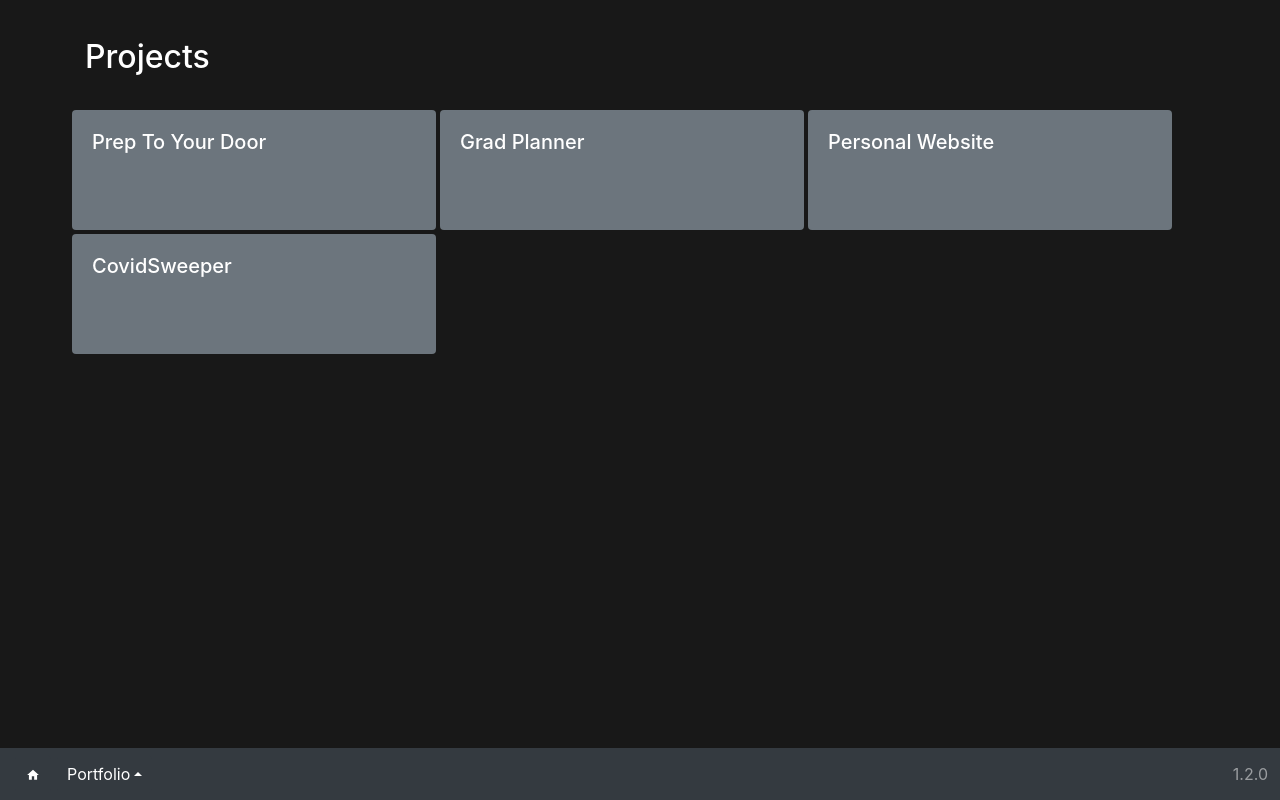
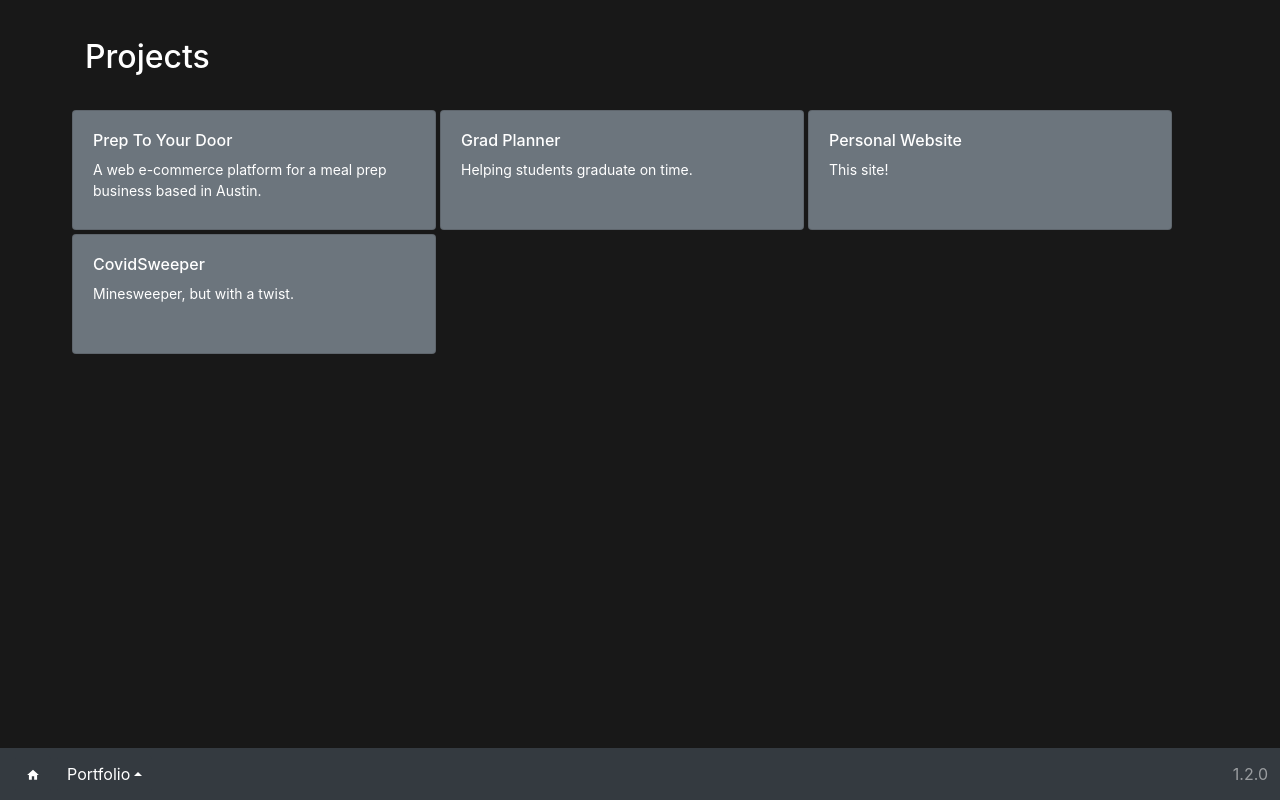
Before and after one commit to park-junha/junha.dev, a React (Create React App) app in the folder ui/: page / in a window 1280 px wide. Both pictures are taken after a click on the button "Projects". Built offline with nearby package versions, Linux system fonts and the light colour scheme.

Commit message:
Added project description

```diff
--- a/ui/src/App.css
+++ b/ui/src/App.css
@@ -5,12 +5,16 @@
 }
 
 .project-card {
-  margin: 2px 2px 2px 2px;
+  margin: 2px !important;
   min-width: 364px;
   max-width: 364px;
   min-height: 120px;
   max-height: 120px;
   border-radius: .25rem;
+}
+
+.project-card-text {
+  font-size: 14px;
 }
 
 /* Landing page big button */
--- a/ui/src/components/Portfolio/Projects.tsx
+++ b/ui/src/components/Portfolio/Projects.tsx
@@ -31,13 +31,18 @@ export default class Projects extends Component<Props> {
               >
                 {this.props.projects.map(project => (
                   <Card
-                    bsPrefix='project-card'
+                    className='project-card'
                     bg='secondary'
                   >
                     <Card.Body>
-                      <Card.Title>
-                        {project.name}
-                      </Card.Title>
+                      <Card.Text>
+                        <h6>{project.name}</h6>
+                        <div
+                          className='project-card-text'
+                        >
+                          {project.desc}
+                        </div>
+                      </Card.Text>
                     </Card.Body>
                   </Card>
                 ))}
--- a/ui/src/data.js
+++ b/ui/src/data.js
@@ -187,6 +187,7 @@ export const data = {
   'Projects': [
     {
       'name': 'Prep To Your Door',
+      'desc': 'A web e-commerce platform for a meal prep business based in Austin.',
       'employer': 'Infinite Options',
       'languages': [
         'la01',
@@ -196,6 +197,7 @@ export const data = {
     },
     {
       'name': 'Grad Planner',
+      'desc': 'Helping students graduate on time.',
       'employer': 'Grad Planner',
       'languages': [
         'la01',
@@ -205,6 +207,7 @@ export const data = {
     },
     {
       'name': 'Personal Website',
+      'desc': 'This site!',
       'employer': null,
       'languages': [
         'la04'
@@ -212,6 +215,7 @@ export const data = {
     },
     {
       'name': 'CovidSweeper',
+      'desc': 'Minesweeper, but with a twist.',
       'employer': null,
       'languages': [
         'la02'
@@ -237,7 +241,7 @@ export const data = {
     }
   },
   'ProfessionalExperience': {
-    'defaultKey': 'IO',
+    'defaultKey': 'HCL',
     'experience': [
       {
         'id': 'HCL',
@@ -245,7 +249,7 @@ export const data = {
         'company': 'HCL Technologies',
         'start': 'May \'20',
         'end': 'Current',
-        'body': '<div>Starting May 2020.</div>'
+        'body': '<div><i>Full Stack Software Engineer</i> for BigFix, a B2B software product that allows administrators to maintain hundreds of thousands of computers.</div>'
       },
       {
         'id': 'IO',
@@ -257,11 +261,11 @@ export const data = {
       },
       {
         'id': 'GP',
-        'title': 'Advisor to the Board',
+        'title': 'Founding Engineer',
         'company': 'Grad Planner',
         'start': 'Sep \'19',
         'end': 'Current',
-        'body': '<div><i>Founding Engineer</i> and <i>Technical Advisor</i> to the Board of Directors<ul><li>Created a Web <a href=\'http://gradplanner.herokuapp.com/\' target=\'_blank\' rel=\'noopener noreferrer\'>resource</a> to assist undergraduate students graduate on time, prototyped using the <strong>LAMP</strong> (<strong>Python</strong>) stack</li><li>Directed the team to migrate the software to an MVC model with a <strong>React</strong> UI, <strong>Flask</strong> APIs, and a <strong>PostgreSQL</strong> database</li><li>Performed code reviews, merge conflict resolutions, task management, and interactive rebases using <strong>Git</strong> and <strong>GitHub</strong></li><li>Conducted technical interviews to onboard new interns and employees</li></ul><i>Technologies Used:</i><ul><li><strong>Codebases</strong>: Python, JavaScript</li><li><strong>Databases</strong>: MySQL, PostgreSQL</li><li><strong>Web Frameworks</strong>: Flask, React</li><li><strong>Cloud Services</strong>: AWS, Heroku</li></ul></div>'
+        'body': '<div><i>Founding Engineer</i> and <i>Technical Advisor</i> to the Board of Directors<ul><li>Created a Web <a href=\'http://gradplanner.herokuapp.com/\' target=\'_blank\' rel=\'noopener noreferrer\'>resource</a> to assist undergraduate students graduate on time, prototyped using the <strong>LAMP</strong> (<strong>Python</strong>) stack</li><li>Directed the team to migrate the software to an MVC model with a <strong>React</strong> UI, <strong>Flask</strong> APIs, and a <strong>PostgreSQL</strong> database</li><li>Performed code reviews, merge conflict resolutions, task management, and interactive rebases using <strong>Git</strong> and <strong>GitHub</strong></li><li>Conducted technical interviews to onboard new interns and employees</li></ul><i>Technologies Used:</i><ul><li><strong>Codebases</strong>: Python, JavaScript, Bash</li><li><strong>Databases</strong>: MySQL, PostgreSQL</li><li><strong>Web Frameworks</strong>: Flask, React</li><li><strong>Cloud Services</strong>: AWS, Heroku</li></ul></div>'
       }
     ]
   }
--- a/ui/src/interfaces/Api.ts
+++ b/ui/src/interfaces/Api.ts
@@ -11,7 +11,7 @@ export interface Api {
 //  Versions
 export interface Version {
   version: string;
-  notes: VersionNotes
+  notes: VersionNotes;
 }
 
 export interface VersionNote {
@@ -27,7 +27,7 @@ export interface Project {
   name: string;
   employer: string | null;
   languages: string[];
-//desc: string;
+  desc: string;
 }
 
 export interface ProjectData extends Array<Project>{};
```
